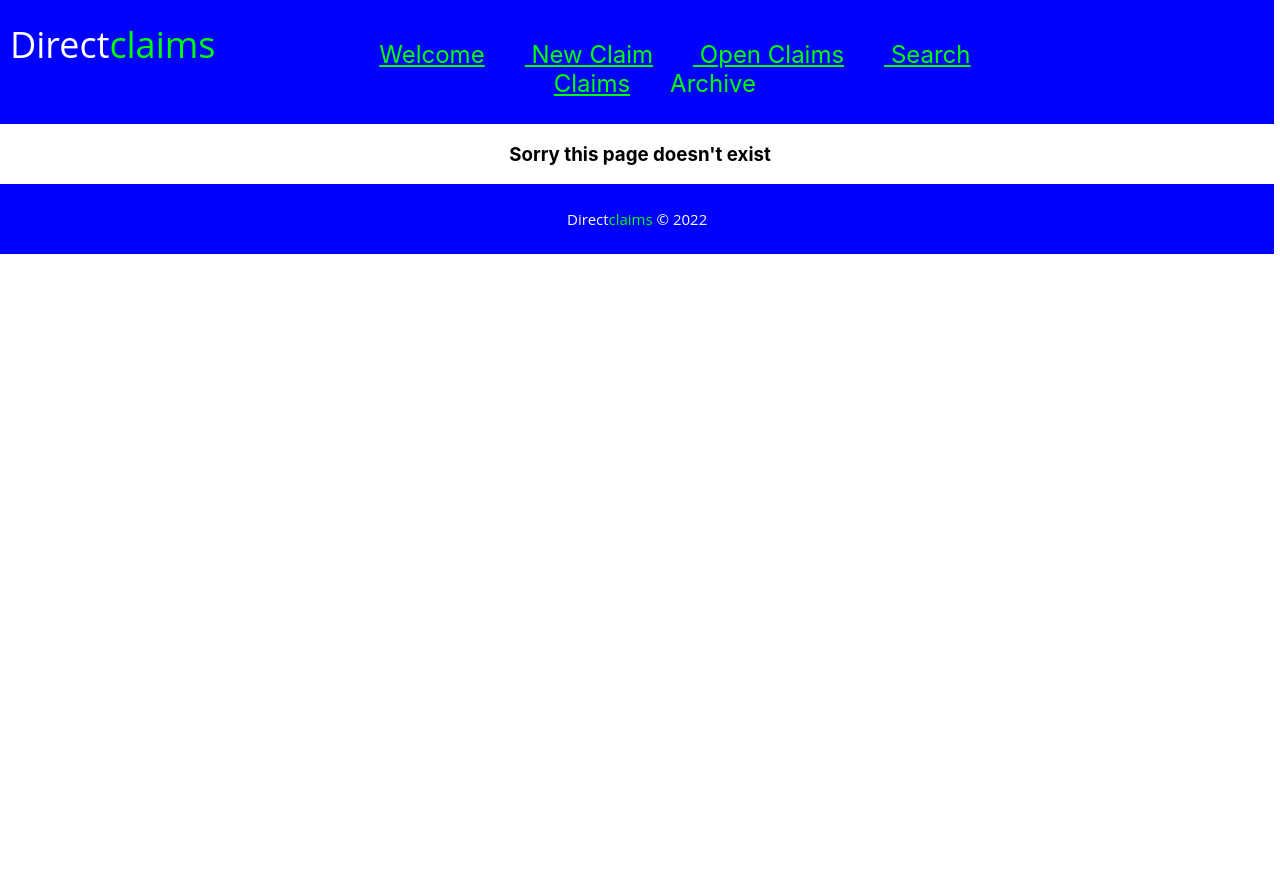
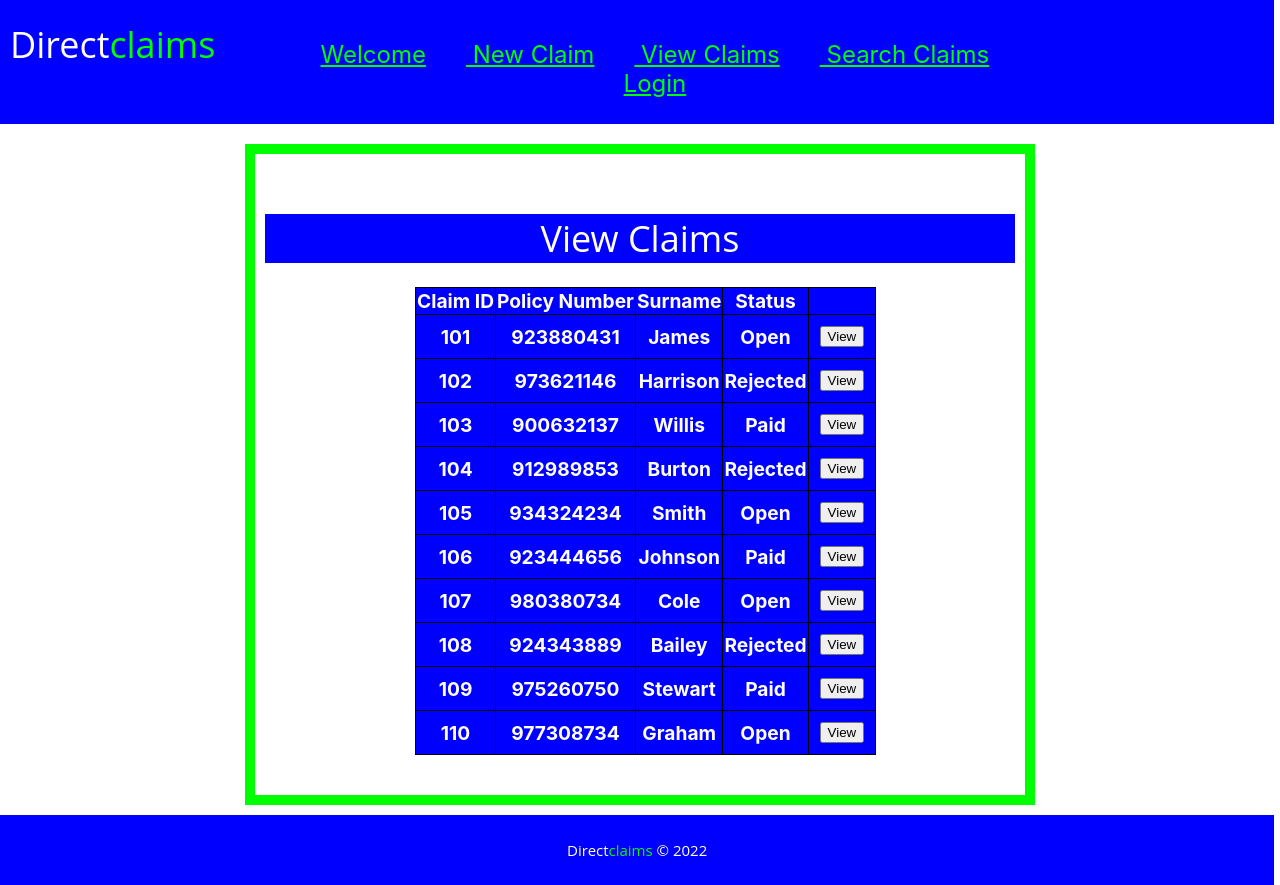
Before and after one commit to Andg3ky/claims-ui, a React (Create React App) app: page /view in a window 1280 px wide. Before the commit the page ends 800 px from the top, so only its background shows below. Built offline with nearby package versions, Linux system fonts and the light colour scheme.

Commit message:
updates and new login page

```diff
--- a/src/App.js
+++ b/src/App.js
@@ -4,9 +4,10 @@ import PageFooter from './PageFooter/PageFooter';
 import Home from './Home/Home';
 import FindATransaction from './Transactions/FindATransaction';
 import NewTransaction from './Transactions/NewTransaction';
-import OpenTransactions from './Transactions/OpenTransactions';
+import ViewTransactions from './Transactions/ViewTransactions';
 import PageNotFound from './PageNotFound';
 import {BrowserRouter, Navigate, Route, Routes} from 'react-router-dom';
+import Login from './Login/Login';
 
 function App() {
 
@@ -19,8 +20,9 @@ function App() {
         <Route path="/" element={<Navigate replace to="/welcome" />} />
         <Route path="/welcome" element= {<Home />} />
         <Route path="/new" element = {<NewTransaction />} />
-        <Route path="/open" element = {<OpenTransactions />} />
+        <Route path="/view" element = {<ViewTransactions />} />
         <Route path="/find" element = {<FindATransaction />} />
+        <Route path="/login" element = {<Login />} />
         <Route path="*" element = {<PageNotFound />} />
        </Routes>
       <PageFooter />
--- a/src/Data/DataFunctions.js
+++ b/src/Data/DataFunctions.js
@@ -1,15 +1,15 @@
 export const getAllClaims = () => {
     return [
-        { id: 101, policynumber: 5051, customer: "Mr Alan James", status: "Open", type: "Property", address: "1 Main Road", estimatedvalue: 450, dateofclaim: "2022-05-25", reason: "Window Smashed" },
-        { id: 102, policynumber: 1256, customer: "Miss Daisy Harrison", status: "Rejected", type: "Auto", address: "29 Grove Hill", estimatedvalue: 270, dateofclaim: "2022-04-01", reason: "Car Backed Into" },
-        { id: 103, policynumber: 7835, customer: "Mr James Willis", status: "Paid", type: "Pet", address: "15 Cresant Lane", estimatedvalue: 100, dateofclaim: "2022-01-10", reason: "Pet Dental Work" },
-        { id: 104, policynumber: 9335, customer: "Mrs Samantha Burton", status: "Rejected", type: "Auto", address: "60 Burnley Gardens", estimatedvalue: 500, dateofclaim: "2022-02-18", reason: "Car Door Vandalised" },
-        { id: 105, policynumber: 3998, customer: "Mr John Smith", status: "Open", type: "Pet", address: "5 Main Street", estimatedvalue: 350, dateofclaim: "2021-11-30", reason: "Pet Leg Injury" },
-        { id: 106, policynumber: 6689, customer: "Mrs Talia Johnson", status: "Paid", type: "Property", address: "40 Mayfair Park", estimatedvalue: 50, dateofclaim: "2021-10-13", reason: "Roof Slates Fallen" },
-        { id: 107, policynumber: 5054, customer: "Mr Michael Cole", status: "Open", type: "Property", address: "50 Warren Drive", estimatedvalue: 150, dateofclaim: "2021-06-23", reason: "Water Damage" },
-        { id: 108, policynumber: 9129, customer: "Mrs Jane Bailey", status: "Rejected", type: "Pet", address: "18 Parker Avenue", estimatedvalue: 190, dateofclaim: "2021-11-06", reason: "Pet Illness" },
-        { id: 109, policynumber: 1033, customer: "Mr Grant Stewart", status: "Paid", type: "Auto", address: "20 Morrison Lane", estimatedvalue: 350, dateofclaim: "2022-04-19", reason: "Electrical Fault" },
-        { id: 110, policynumber: 4724, customer: "Miss Libby Graham", status: "Open", type: "Auto", address: "61 Beverley Road", estimatedvalue: 90, dateofclaim: "2022-02-22", reason: "Mirrors Broken" },
+        { id: 101, policynumber: 923880431, customer: "Mr Alan James", status: "Open", type: "Property", address: "1 Main Road", estimatedvalue: 450, dateofclaim: "2022-05-25", reason: "Window Smashed" },
+        { id: 102, policynumber: 973621146, customer: "Miss Daisy Harrison", status: "Rejected", type: "Auto", address: "29 Grove Hill", estimatedvalue: 270, dateofclaim: "2022-04-01", reason: "Car Backed Into" },
+        { id: 103, policynumber: 900632137, customer: "Mr James Willis", status: "Paid", type: "Pet", address: "15 Cresant Lane", estimatedvalue: 100, dateofclaim: "2022-01-10", reason: "Pet Dental Work" },
+        { id: 104, policynumber: 912989853, customer: "Mrs Samantha Burton", status: "Rejected", type: "Auto", address: "60 Burnley Gardens", estimatedvalue: 500, dateofclaim: "2022-02-18", reason: "Car Door Vandalised" },
+        { id: 105, policynumber: 934324234, customer: "Mr John Smith", status: "Open", type: "Pet", address: "5 Main Street", estimatedvalue: 350, dateofclaim: "2021-11-30", reason: "Pet Leg Injury" },
+        { id: 106, policynumber: 923444656, customer: "Mrs Talia Johnson", status: "Paid", type: "Property", address: "40 Mayfair Park", estimatedvalue: 50, dateofclaim: "2021-10-13", reason: "Roof Slates Fallen" },
+        { id: 107, policynumber: 980380734, customer: "Mr Michael Cole", status: "Open", type: "Property", address: "50 Warren Drive", estimatedvalue: 150, dateofclaim: "2021-06-23", reason: "Water Damage" },
+        { id: 108, policynumber: 924343889, customer: "Mrs Jane Bailey", status: "Rejected", type: "Pet", address: "18 Parker Avenue", estimatedvalue: 190, dateofclaim: "2021-11-06", reason: "Pet Illness" },
+        { id: 109, policynumber: 975260750, customer: "Mr Grant Stewart", status: "Paid", type: "Auto", address: "20 Morrison Lane", estimatedvalue: 350, dateofclaim: "2022-04-19", reason: "Electrical Fault" },
+        { id: 110, policynumber: 977308734, customer: "Miss Libby Graham", status: "Open", type: "Auto", address: "61 Beverley Road", estimatedvalue: 90, dateofclaim: "2022-02-22", reason: "Mirrors Broken" },
 
     ]
 
--- /dev/null
+++ b/src/Login/Login.css
@@ -0,0 +1,76 @@
+/* login image */
+.login images{
+  width: auto;
+  height: auto;
+  margin-left: 0px;
+  margin-top: 0px;
+}
+
+.login imagesize {
+  min-height: 0px;
+  min-width: 0px;
+}
+
+.app {
+    font-family: sans-serif;
+    display: flex;
+    align-items: center;
+    justify-content: center;
+    flex-direction: column;
+    gap: 20px;
+    height: 60vh;
+    font-family: Cambria, Cochin, Georgia, Times, "Times New Roman", serif;
+    background-color: #f8f9fd;
+  }
+
+  input[type="text"],
+  input[type="password"] {
+    height: 25px;
+    border: 1px solid rgba(0, 0, 0, 0.2);
+  }
+
+  input[type="submit"] {
+    margin-top: 10px;
+    cursor: pointer;
+    font-size: 15px;
+    background: #01d28e;
+    border: 1px solid #01d28e;
+    color: #fff;
+    padding: 10px 20px;
+  }
+
+  input[type="submit"]:hover {
+    background: #6cf0c2;
+  }
+
+  .button-container {
+    display: flex;
+    justify-content: center;
+  }
+
+  .login-form {
+    background-color: white;
+    padding: 2rem;
+    box-shadow: 0 4px 8px 0 rgba(0, 0, 0, 0.2), 0 6px 20px 0 rgba(0, 0, 0, 0.19);
+  }
+
+  .list-container {
+    display: flex;
+  }
+
+  .error {
+    color: red;
+    font-size: 12px;
+  }
+
+  .title {
+    font-size: 25px;
+    margin-bottom: 20px;
+  }
+
+  .input-container {
+    display: flex;
+    flex-direction: column;
+    gap: 8px;
+    margin: 10px;
+  }
--- /dev/null
+++ b/src/Login/Login.js
@@ -0,0 +1,89 @@
+import React, { useState } from "react";
+
+import "./Login.css";
+
+function Login() {
+  // React States
+  const [errorMessages, setErrorMessages] = useState({});
+  const [isSubmitted, setIsSubmitted] = useState(false);
+
+  // User Login info
+  const database = [
+    {
+      username: "username1",
+      password: "password1"
+    },
+    {
+      username: "username2",
+      password: "password2"
+    }
+  ];
+
+  const errors = {
+    uname: "invalid username",
+    pass: "invalid password"
+  };
+
+  const handleSubmit = (event) => {
+    //Prevent page reload
+    event.preventDefault();
+
+    var { uname, pass } = document.forms[0];
+
+    // Find user login info
+    const userData = database.find((user) => user.username === uname.value);
+
+    // Compare user info
+    if (userData) {
+      if (userData.password !== pass.value) {
+        // Invalid password
+        setErrorMessages({ name: "pass", message: errors.pass });
+      } else {
+        setIsSubmitted(true);
+      }
+    } else {
+      // Username not found
+      setErrorMessages({ name: "uname", message: errors.uname });
+    }
+  };
+
+  // Generate JSX code for error message
+  const renderErrorMessage = (name) =>
+    name === errorMessages.name && (
+      <div className="error">{errorMessages.message}</div>
+    );
+
+  // JSX code for login form
+  const renderForm = (
+    <div className="form">
+      <form onSubmit={handleSubmit}>
+        <div className="input-container">
+          <label>Username </label>
+          <input type="text" name="uname" required />
+          {renderErrorMessage("uname")}
+        </div>
+        <div className="input-container">
+          <label>Password </label>
+          <input type="password" name="pass" required />
+          {renderErrorMessage("pass")}
+        </div>
+        <div className="button-container">
+          <input type="submit" />
+        </div>
+      </form>
+    </div>
+  );
+
+  return (<div>
+    <img src={require('./logo-login.png')} alt="login"/>
+    <div className="app">
+      <div className="login-form">
+        <div className="title">Sign In</div>
+        {isSubmitted ? <div>User is successfully logged in</div> : renderForm}
+      </div>
+     </div>
+    </div>
+  );
+}
+
+export default Login;
--- a/src/NewClaim/NewClaim.js
+++ b/src/NewClaim/NewClaim.js
@@ -36,11 +36,6 @@ const NewClaim = () => {
       <h2>Register new claim</h2>
       <form onSubmit={submitForm} >
 
-        {/* Policy Number */}
-        <label htmlFor="registerPolicyNumber">Policy Number *</label>
-        <input type="text"  placeholder="policy number" name="registerpolicyNumber" id="registerpolicyNumber"
-         onChange={handleChange} value={policyNumber} />
-
         {/* Type of Insurance */}
         <label>Type of Insurance *</label>
         <div className="radio-container">
@@ -54,6 +49,11 @@ const NewClaim = () => {
           <input type="radio" id="pet" value="pet" name="insuranceType" onChange={handleChange} />
           <label className="radio-label" htmlFor="pet">pet</label>
         </div>
+
+        {/* Policy Number */}
+        <label htmlFor="registerPolicyNumber">Policy Number *</label>
+        <input type="number"  placeholder="(i.e 9 digit policy number)" name="registerpolicyNumber" id="registerpolicyNumber"
+         onChange={handleChange} value={policyNumber} />
 
         {/* Title of Person */}
         <label htmlFor="title">Title *</label>
@@ -74,11 +74,11 @@ const NewClaim = () => {
         <label htmlFor="Claim Start">Claim Start Date</label>
         <input type="date" id="claimStart" name="claimStart" onChange={handleChange} value={claimStart}/>
         {/* Claim Amount */}
-        <label htmlFor="Claim Amount">Claim Amount (approx)</label>
-        <input type="text" placeholder="claim amount" name="claimAmount" id="claimAmount" onChange={handleChange} value={claimAmount}/>
+        <label htmlFor="Claim Amount">Estimated Claim Amount (approx)</label>
+        <input type="text" placeholder="claim amount - $0.00" name="claimAmount" id="claimAmount" onChange={handleChange} value={claimAmount}/>
         {/* Reason for Claim */}
         <label htmlFor="Claim Reason">Claim Reason (Please enter details)</label>
-        <input type="text" placeholder="claim reason" name="claimReason" id="claimReason" onChange={handleChange} value={claimReason} />
+        <input type="text" placeholder="reason for claim" name="claimReason" id="claimReason" onChange={handleChange} value={claimReason} />
         {/* Description of Incident leading up to Claim */}
         <label htmlFor="Incident Description">Incident Description (Please enter details)</label>
         <textarea name="incidentDescription" placeholder="incident description" id="incidentDescription" onChange={handleChange} value={incidentDescription} rows="4" cols="70"></textarea>
--- a/src/PageHeader/Menu.js
+++ b/src/PageHeader/Menu.js
@@ -5,9 +5,9 @@ const Menu = (props) => {
     return <ul className="nav">
         <li><Link to="/welcome"> Welcome</Link></li>
         <li><Link to="/new"> New Claim</Link></li>
-        <li><Link to="/open"> Open Claims</Link></li>
+        <li><Link to="/view"> View Claims</Link></li>
         <li><Link to="/find"> Search Claims</Link></li>
-        <li>Archive</li>
+        <li><Link to="/login"> Login</Link></li>
     </ul>
 
 
--- a/src/Search/Search.js
+++ b/src/Search/Search.js
@@ -48,6 +48,7 @@ return  <div className="searchContainer">
             {touched && !valid && <p className="notValid">Please enter a valid policy number</p>}
         </form>
     </div>
+
 </div>
 
 }
--- /dev/null
+++ b/src/Transactions/ViewTransactions.js
@@ -0,0 +1,11 @@
+import {Fragment} from "react";
+import ViewClaims from "../ViewClaims/ViewClaims";
+
+const ViewTransactions = ()=> {
+    return ( <Fragment>
+                <ViewClaims />
+             </Fragment>);
+
+}
+
+export default ViewTransactions;
--- /dev/null
+++ b/src/ViewClaims/ViewClaims.css
@@ -0,0 +1,42 @@
+.table {
+    margin-left: 150px;
+    margin-bottom: 30px;
+}
+
+/*displays the border of the container */
+.viewclaimsContainer {
+    width: 750px;
+    margin-left: auto;
+    margin-right: auto;
+    margin-top: 20px;
+    margin-bottom: 10px;
+    background: #fff;
+    border: 10px solid #00FF00;
+    padding: 10px;
+}
+
+.viewClaimsTitle {
+    font: normal 36px 'Open Sans', cursive;
+    background: #0000FF;
+    color: #FFFFFF;
+}
+
+table, th, td {
+    border: 1px solid black;
+    background-color: #0000FF;
+    color: #FFFF;
+  }
+
+.viewClaimsBox {
+    text-align: center;
+    margin-top: 50px;
+    font-size: 1.2em;
+}
+
+.viewClaimsBox label, input, button {
+    margin: 10px;
+}
+
+.viewBtn {
+    cursor: pointer;
+}
--- /dev/null
+++ b/src/ViewClaims/ViewClaims.js
@@ -0,0 +1,36 @@
+import ViewClaimsRow from "./ViewClaimsRow";
+import './ViewClaims.css';
+
+const ViewClaims = () => {
+
+    return <div className="viewclaimsContainer">
+    <div className="viewClaimsBox">
+        <div>
+            <h1 className="viewClaimsTitle">View Claims</h1>
+        </div>
+
+        <div className="table"> <table>
+        <thead>
+        <tr><th>Claim ID</th><th>Policy Number</th><th>Surname</th><th>Status</th><th></th></tr>
+        </thead>
+        <tbody>
+
+        <ViewClaimsRow id="101" policy="923880431" surname="James" status="Open" button="View" />
+        <ViewClaimsRow id="102" policy="973621146" surname="Harrison" status="Rejected" button="View" />
+        <ViewClaimsRow id="103" policy="900632137" surname="Willis" status="Paid" button="View" />
+        <ViewClaimsRow id="104" policy="912989853" surname="Burton" status="Rejected" button="View" />
+        <ViewClaimsRow id="105" policy="934324234" surname="Smith" status="Open" button="View" />
+        <ViewClaimsRow id="106" policy="923444656" surname="Johnson" status="Paid" button="View" />
+        <ViewClaimsRow id="107" policy="980380734" surname="Cole" status="Open" button="View" />
+        <ViewClaimsRow id="108" policy="924343889" surname="Bailey" status="Rejected" button="View" />
+        <ViewClaimsRow id="109" policy="975260750" surname="Stewart" status="Paid" button="View" />
+        <ViewClaimsRow id="110" policy="977308734" surname="Graham" status="Open" button="View" />
+
+        </tbody>
+        </table>
+        </div>
+      </div>
+    </div>
+}
+
+export default ViewClaims;
--- /dev/null
+++ b/src/ViewClaims/ViewClaimsRow.js
@@ -0,0 +1,8 @@
+const ViewClaimsRow = (props) => {
+
+    return <tr><th>{props.id}</th><th>{props.policy}</th><th>{props.surname}</th><th>{props.status}</th>
+    <th><button className="viewBtn">{props.button}</button></th></tr>
+
+}
+
+export default ViewClaimsRow;
```
Also changed, not shown: src/Login/logo-login.png (added).
